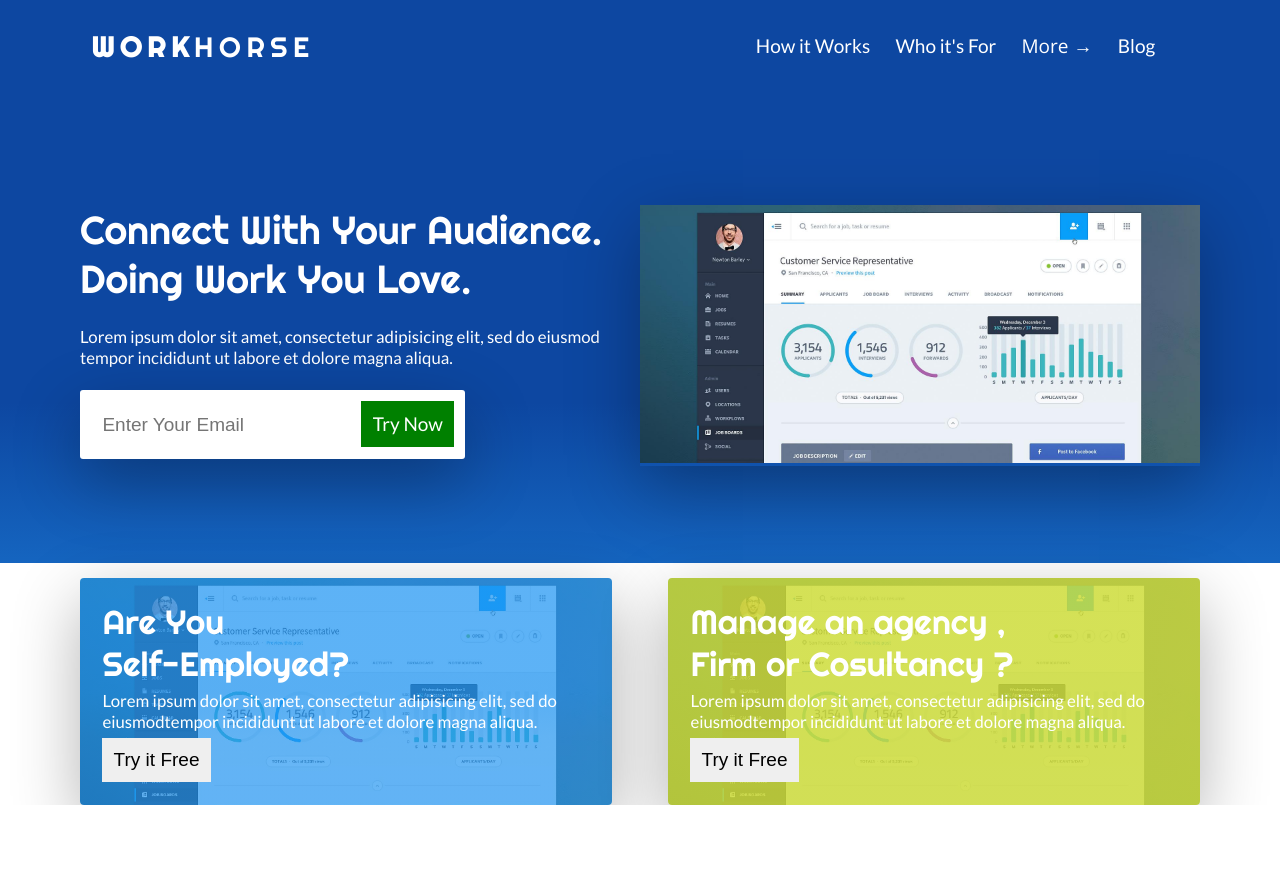
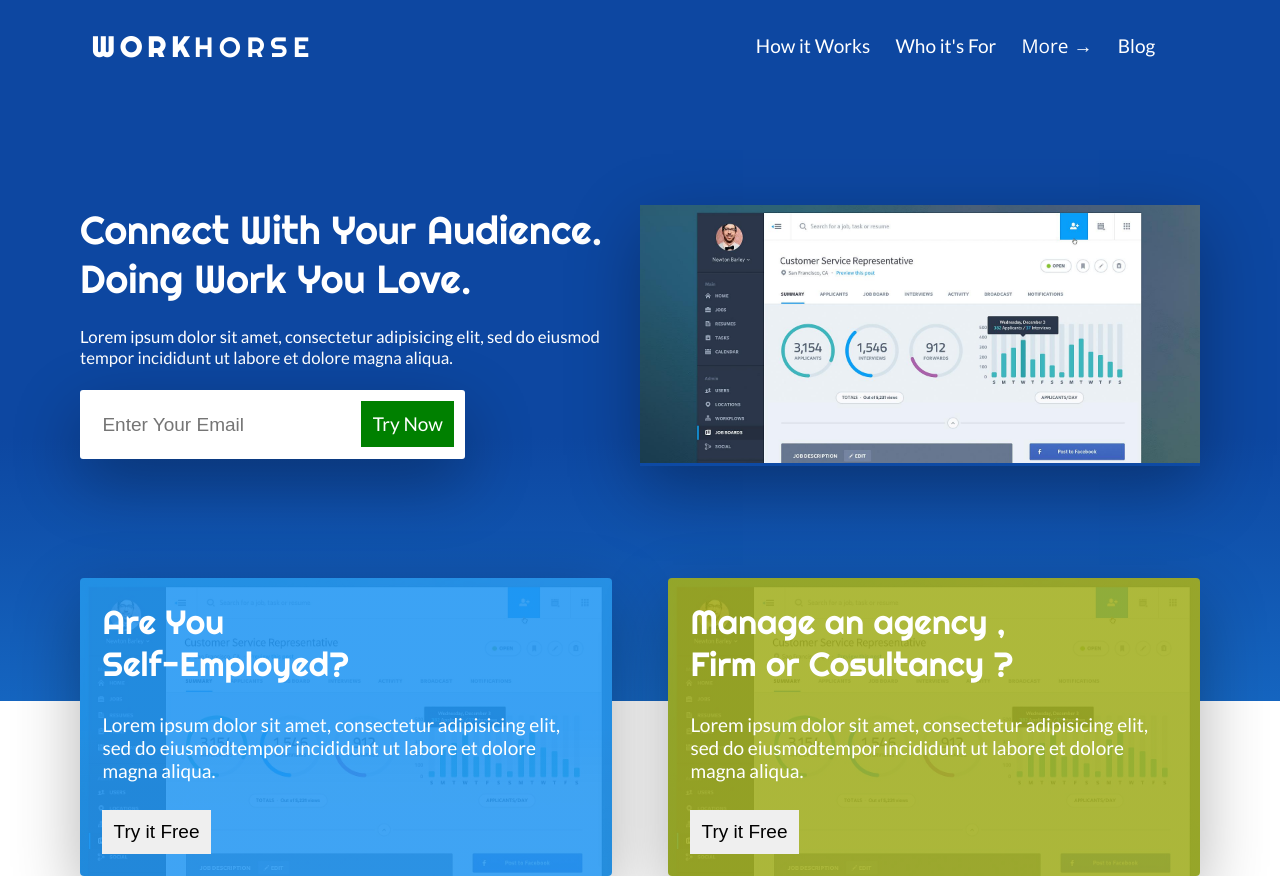
Before and after one commit to bikashthapa01/workhorse, a plain HTML site: page index.html in a window 1280 px wide. Before the commit the page ends 805 px from the top, so only its background shows below. Drawn offline with nearby package versions, Linux system fonts and the light colour scheme; a web font is replaced by a local one.

Commit message:
Styles for box added

```diff
--- a/css/style.css
+++ b/css/style.css
@@ -13,7 +13,7 @@ body {
 }
 
 .site_header {
-	background: linear-gradient(to bottom,#0d47a1 50%, #1565c0 70%,#fff 50%);
+	background: linear-gradient(to bottom,#0d47a1 50%, #1565c0 80%,#fff 50%);
 	min-height: 100vh;
 }
 .header {
@@ -150,19 +150,21 @@ body {
 .box p {
 	font-family: 'Lato', sans-serif;
 	color: #fff;
-	font-size: 1.5rem;
+	font-size: 1.7rem;
 	margin-top: .5rem;
 	margin-bottom: .5rem;
+	padding-top: 2rem;
+	padding-bottom: 2rem;
 }
 
 .first {
 	margin-right: 5%;
-	background-image: linear-gradient(to bottom,#2196f3ba 50%, #2196f3ad 70%),url(../img/dashboard.jpg);
+	background-image: linear-gradient(to bottom,#2196f3e0 50%, #2196f3d9 70%),url(../img/dashboard.jpg);
 	background-size: cover;
 	background-position: top;
 }
 .second {
-	background-image: linear-gradient(to bottom,#cddc39d9 50%, #cddc39d9 70%),url(../img/dashboard.jpg);
+	background-image: linear-gradient(to bottom,#a2af20e0 50%, #a2af20e0 70%),url(../img/dashboard.jpg);
 	background-size: cover;
 	background-position: top;
 }
```
